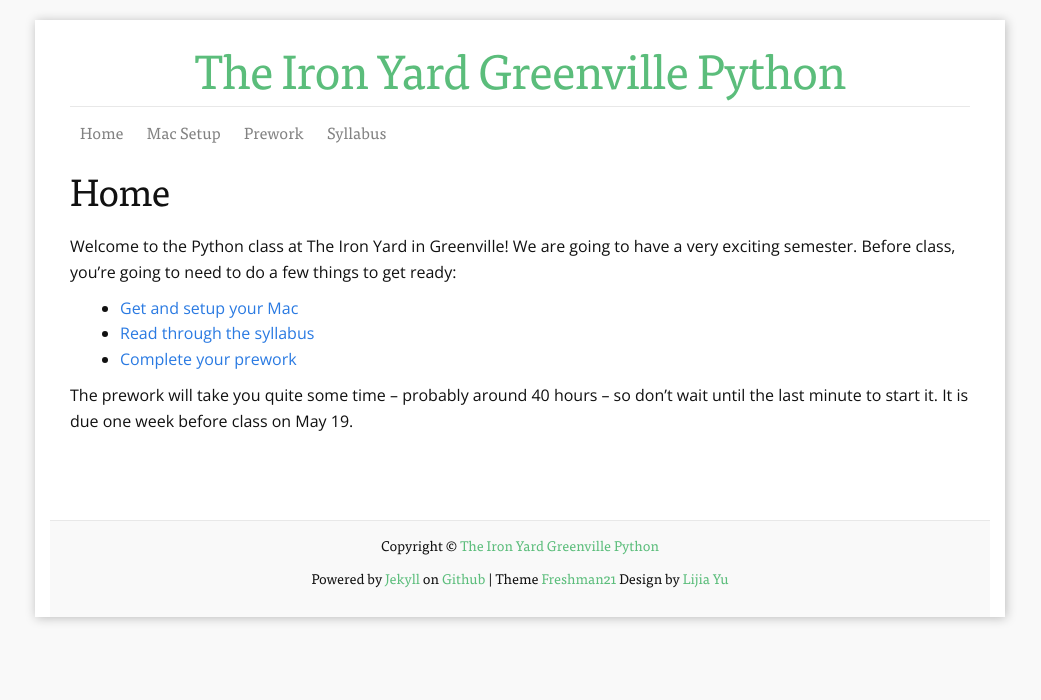
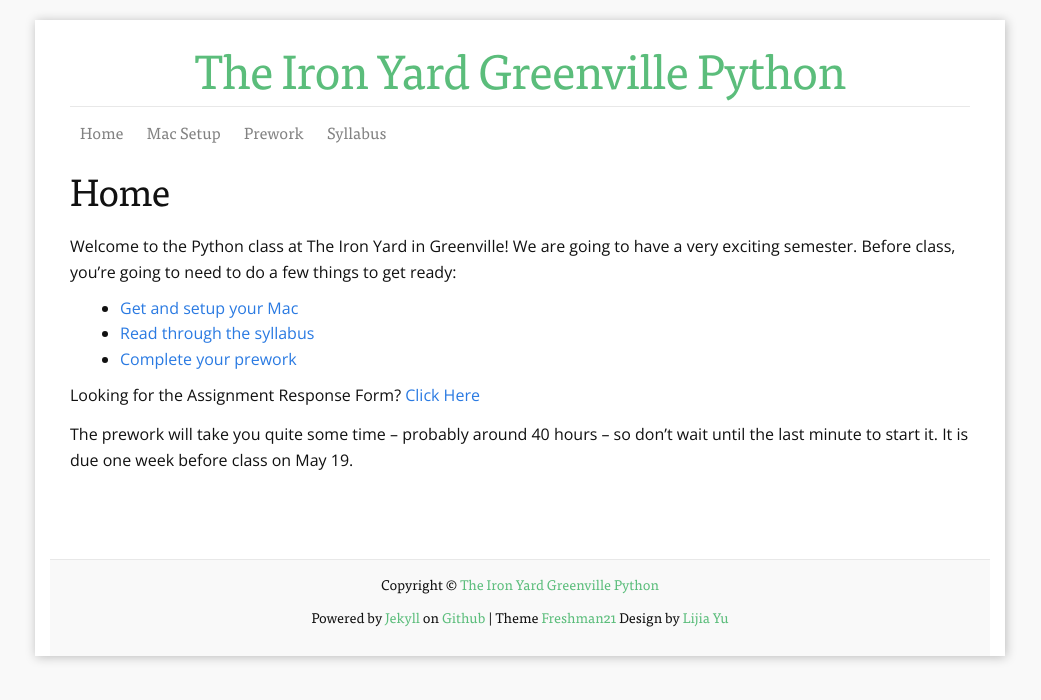
Before and after one commit to tiy-gvl-python/tiy-gvl-python.github.io, a Jekyll site: the page built from a_home.md, in a window 1280 px wide. Shown: the top 700 px of the page, without its empty margins (120-1161 px from the left). Built offline with Jekyll 4.4.1, drawn with Linux system fonts in a browser that asks for light colours; nearby versions of some CDN libraries.

Commit message:
Added assignment evaluation form link

```diff
--- a/a_home.md
+++ b/a_home.md
@@ -10,4 +10,6 @@ Welcome to the Python class at The Iron Yard in Greenville! We are going to have
 * [Read through the syllabus](syllabus)
 * [Complete your prework](prework)
 
+Looking for the Assignment Response Form? [Click Here](https://docs.google.com/forms/d/1dqegoMhMTeRtuHxo7k3VXjq5MnROpouc7khmMBMRHsY/viewform)
+
 The prework will take you quite some time -- probably around 40 hours -- so don't wait until the last minute to start it. It is due one week before class on May 19.
```
Also changed, not shown: 1 other file.
